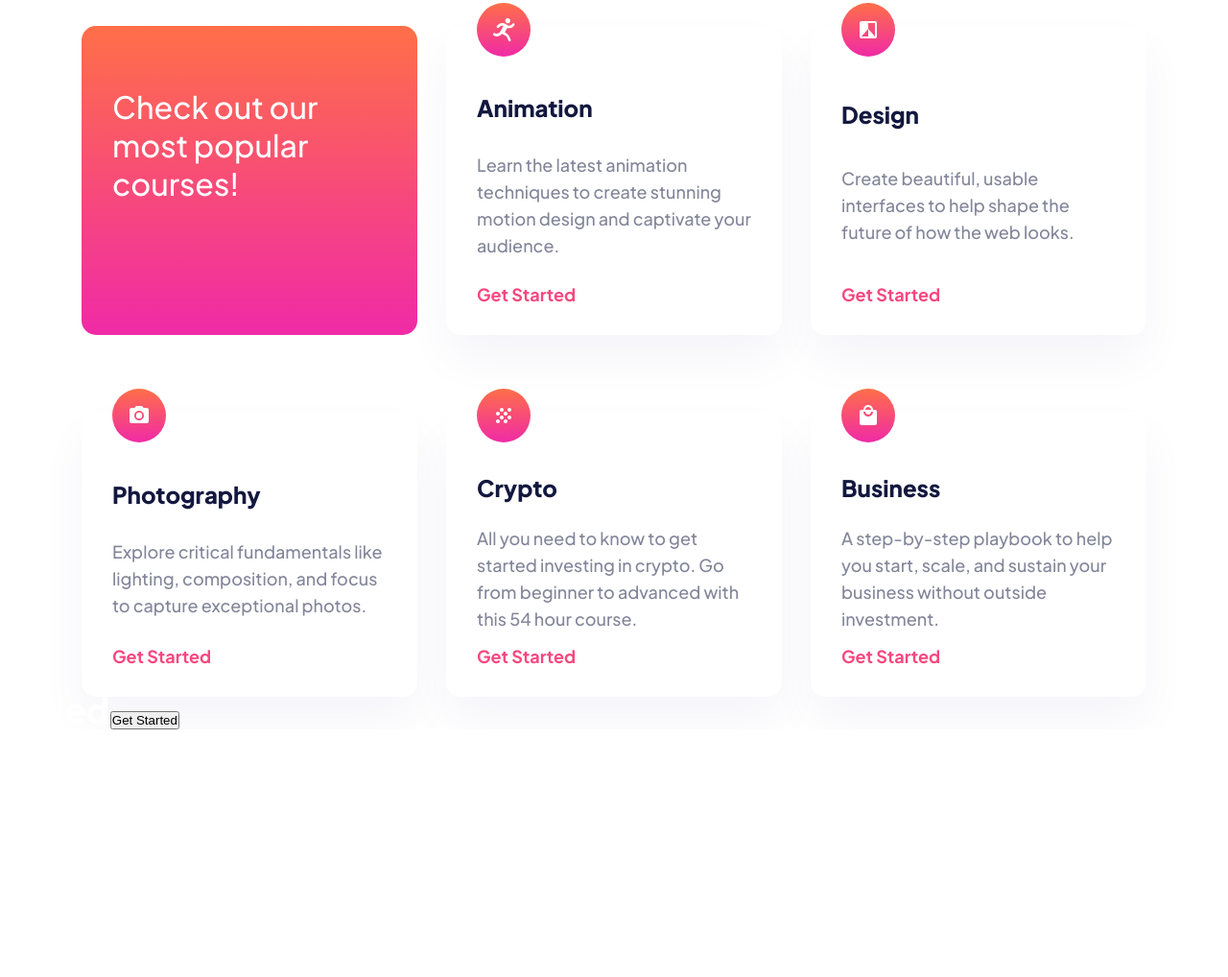
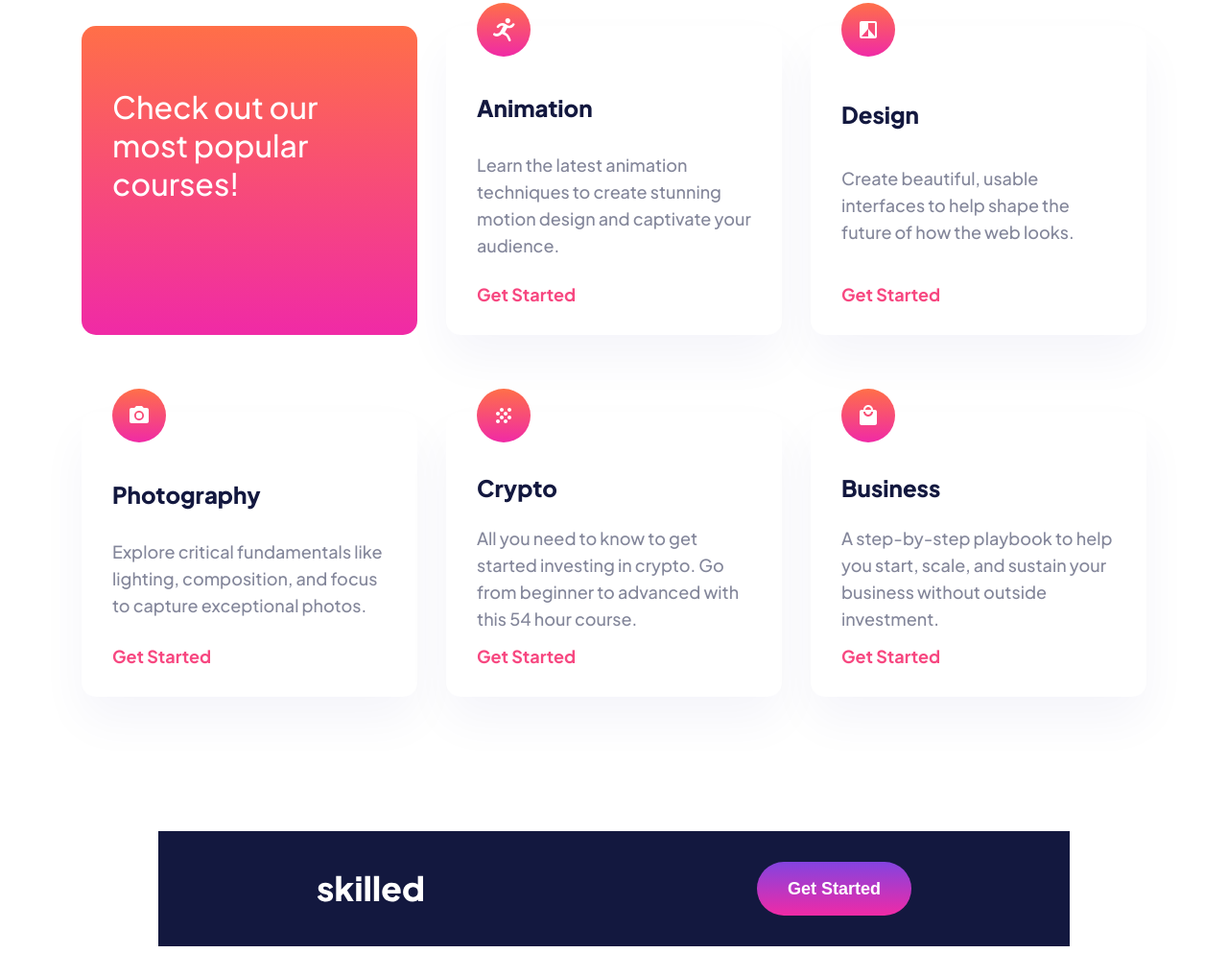
Before and after one commit to Galaxy159/Skilled-E-Learning, a plain HTML site: page index.html in a window 1280 px wide. Shown: the part 819-1837 px from the top of the page at 96% size. Before the commit the page ends 1579 px from the top, so only its background shows below. Drawn offline with Linux system fonts and the light colour scheme.

Commit message:
desktop - footer done

```diff
--- a/index.html
+++ b/index.html
@@ -109,7 +109,7 @@
         </div>
       </div>
       <footer class="footer">
-        <img src="./assets/logo-light.svg" alt="Logo" />
+        <img class="footer__img" src="./assets/logo-light.svg" alt="Logo" />
         <button class="footer__btn">Get Started</button>
       </footer>
     </div>
--- a/scss/_features.scss
+++ b/scss/_features.scss
@@ -1,6 +1,6 @@
 .features {
   max-width: 111rem;
-  margin: 0 auto;
+  margin: 0 auto 14rem auto;
   display: grid;
   grid-template-columns: repeat(3, 1fr);
   column-gap: 3rem;
--- a/scss/_footer.scss
+++ b/scss/_footer.scss
@@ -0,0 +1,29 @@
+.footer {
+  background-color: $color-blue-dark;
+  height: 12rem;
+  display: flex;
+  justify-content: space-between;
+  align-items: center;
+  margin: 3.2rem 16.5rem;
+  padding: 3.2rem 16.5rem;
+
+  &__img {
+    width: 11.117rem;
+    height: 2.768rem;
+  }
+
+  &__btn {
+    color: $color-white;
+    font-size: 1.8rem;
+    font-weight: 700;
+    line-height: 2.8rem;
+    background: linear-gradient(
+      180deg,
+      $color-blue-gradient -54.32%,
+      $color-pink-gradient 100%
+    );
+    border: none;
+    border-radius: 2.8rem;
+    padding: 1.4rem 3.2rem;
+  }
+}
```
Also changed, not shown: main.css, 1 other file.
